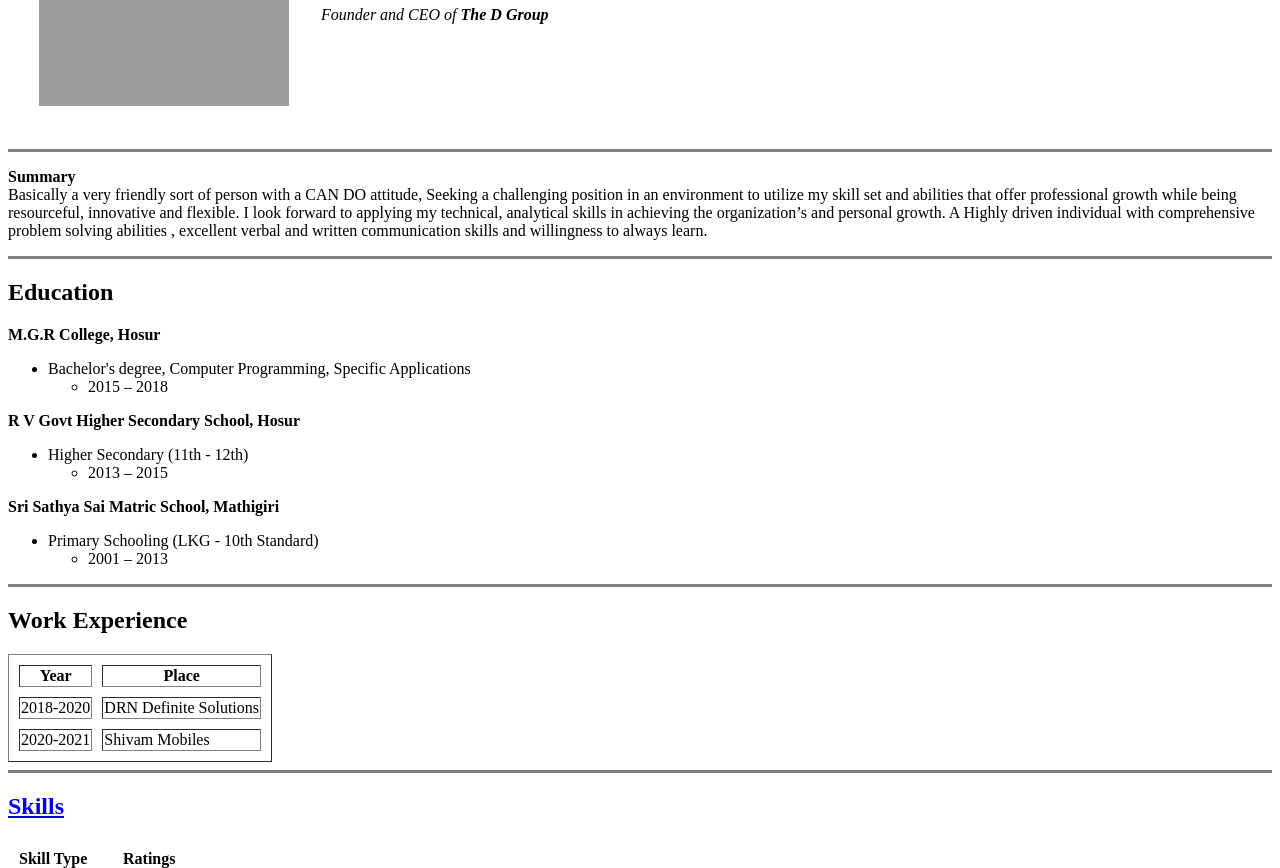
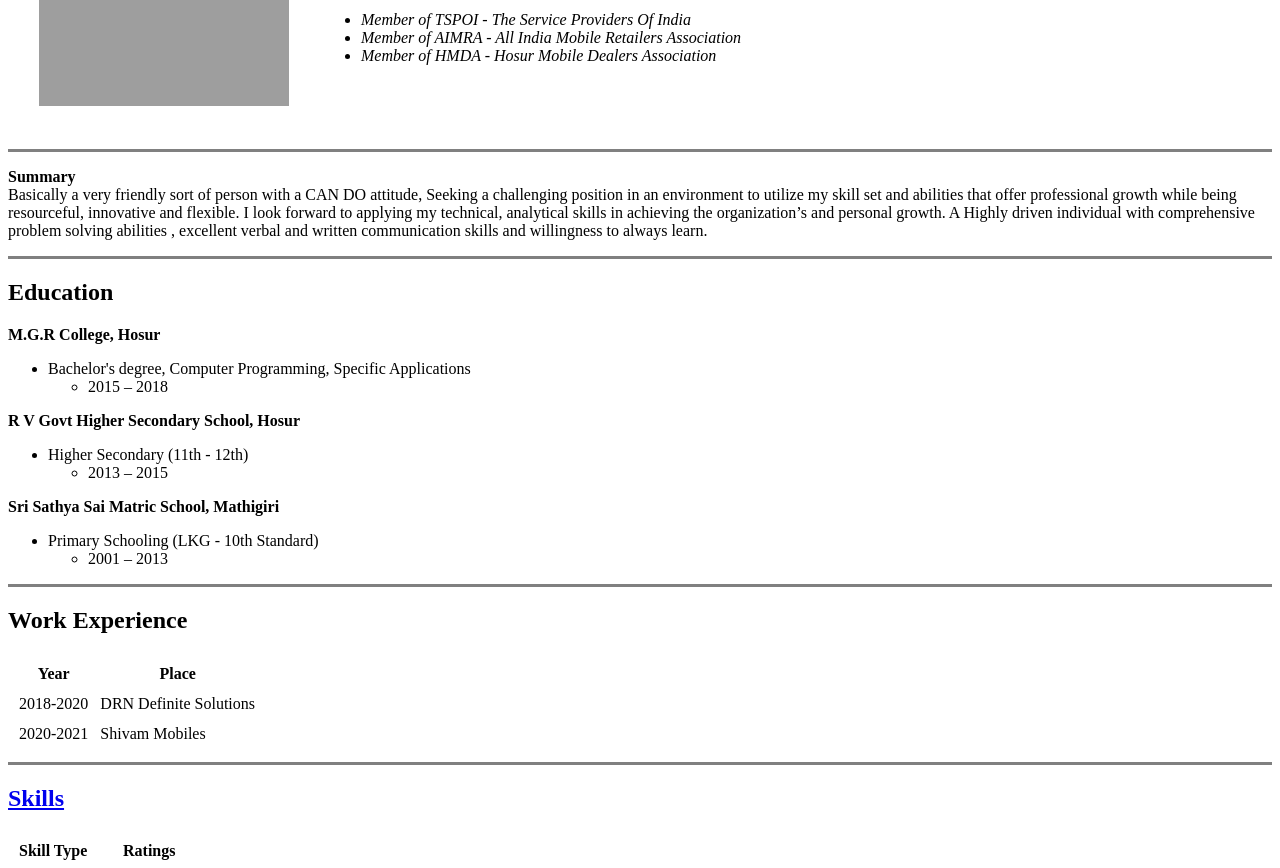
Before and after one commit to Deepak-D-code/cv, a plain HTML site: page index.html in a window 1280 px wide. Shown: the part 183-1051 px from the top of the page. Drawn offline with Linux system fonts and the light colour scheme; grey boxes are pictures that could not be loaded.

Commit message:
updated description for profile

```diff
--- a/index.html
+++ b/index.html
@@ -12,7 +12,12 @@
       <td><img src="circle-cropped.png" alt="Deepak's Profile Picture" width="250" height="250" /></td>
       <td>
         <h1>Deepak D</h1>
-        <p><em>Founder and CEO of <strong> The D Group</strong></em></p>
+        <h2><em>Founder and CEO of 'The D Group'</em></h2>
+        <ul>
+          <li><em>Member of TSPOI - The Service Providers Of India</em></li>
+          <li><em>Member of AIMRA - All India Mobile Retailers Association</em></li>
+          <li><em>Member of HMDA - Hosur Mobile Dealers Association</em></li>
+        </ul>
       </td>
     </tr>
   </table>
@@ -55,7 +60,7 @@
   <hr size="3" noshade />
 
   <h2>Work Experience</h2>
-  <table cellspacing="10" border="1">
+  <table cellspacing="10">
     <thead>
       <tr>
         <th>Year</th>
```
